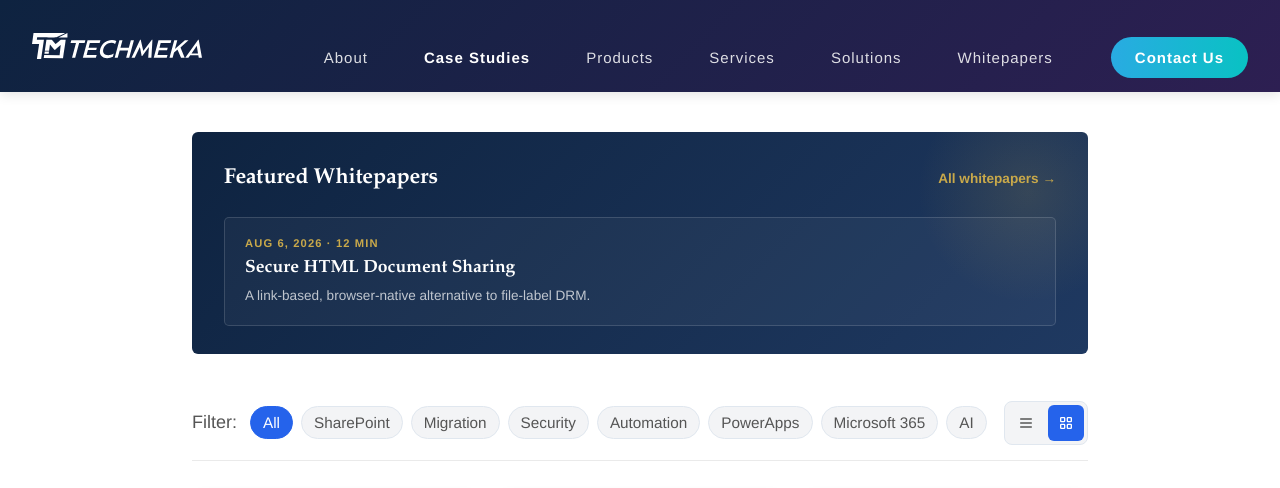
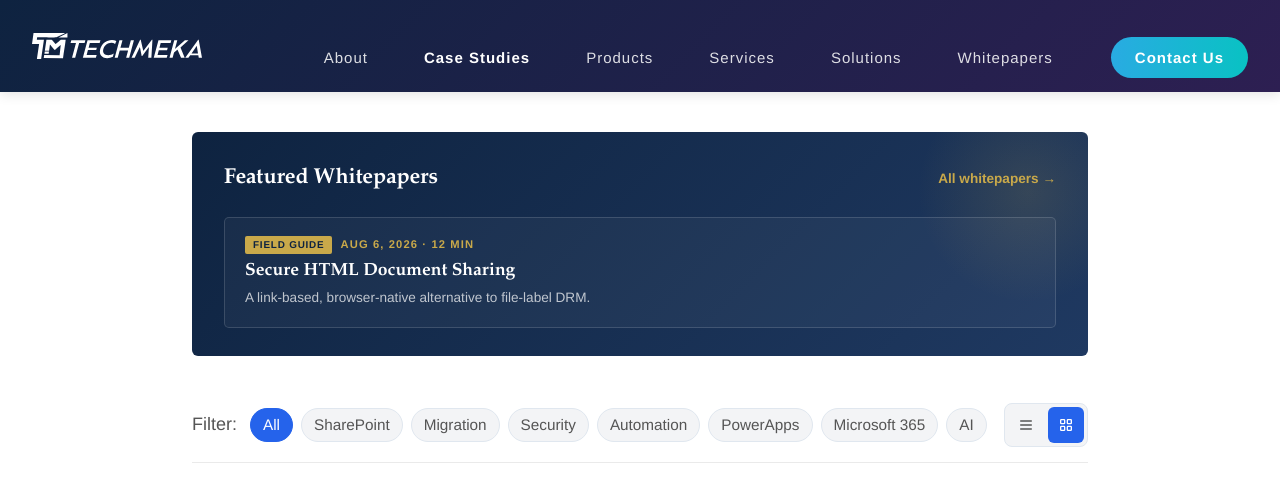
Before and after one commit to Techmeka/blog, a Jekyll site: the page built from docs/index.html, in a window 1280 px wide and 1400 px high, cut to the strip 0-488 px from the top of the window. Built offline with Jekyll 4.4.1, drawn with Linux system fonts in a browser that asks for light colours.

Commit message:
Whitepapers: add type pill (Field Guide / Perspective / etc.)
Section stays 'Whitepapers' for SEO ('AI DLP whitepaper' search intent
and URL keyword), but each entry now carries a type badge that renders
as a pill on the card. Same pattern used by Deloitte / a16z / Gartner:
one hub section, differentiated document types on individual entries.

Types documented in _data/whitepapers.yml comment: Whitepaper,
Perspective, Field Guide, Category Brief, Case Study, Report.
Omitting the type falls back to 'Whitepaper'.

Current piece flagged as 'Field Guide' — matches the interactive
widgets, hands-on scenarios, and the piece's own internal 'AI-Native
Content: A Field Guide' section.

Visual: navy pill on the listing card (matches nav bar), gold pill on
the homepage featured strip (matches strip accent).

```diff
--- a/docs/index.html
+++ b/docs/index.html
@@ -85,7 +85,18 @@ image: https://techmeka.com/blog/images/optimized/logoTechMekaBlack.png
     font-weight: 700;
     color: #c9a94a;
     margin-bottom: 6px;
-    display: block;
+    display: flex;
+    gap: 8px;
+    align-items: center;
+    flex-wrap: wrap;
+  }
+  .fwp-card .fwp-type {
+    background: #c9a94a;
+    color: #0e2340;
+    padding: 2px 8px;
+    border-radius: 2px;
+    font-size: 0.62rem;
+    letter-spacing: 0.08em;
   }
   .fwp-card h4 {
     font-family: 'Iowan Old Style', 'Palatino Linotype', Palatino, Georgia, serif;
@@ -116,7 +127,10 @@ image: https://techmeka.com/blog/images/optimized/logoTechMekaBlack.png
       {% assign fname = file.name | remove: ".html" %}
       {% assign meta = site.data.whitepapers | where: "slug", fname | first %}
       <a class="fwp-card" href="{{ site.baseurl }}/whitepapers/{{ file.name }}">
-        <span class="fwp-date">{{ meta.date | date: "%b %-d, %Y" }}{% if meta.reading_time %} · {{ meta.reading_time }}{% endif %}</span>
+        <span class="fwp-date">
+          <span class="fwp-type">{{ meta.type | default: "Whitepaper" }}</span>
+          <span>{{ meta.date | date: "%b %-d, %Y" }}{% if meta.reading_time %} · {{ meta.reading_time }}{% endif %}</span>
+        </span>
         <h4>{{ meta.title }}</h4>
         {% if meta.subtitle %}<p>{{ meta.subtitle }}</p>{% else %}<p>{{ meta.description | strip_newlines | truncatewords: 22 }}</p>{% endif %}
       </a>
```
Also changed, not shown: docs/_data/whitepapers.yml (+10 -0 lines), docs/whitepapers/index.html (+12 -0 lines).
